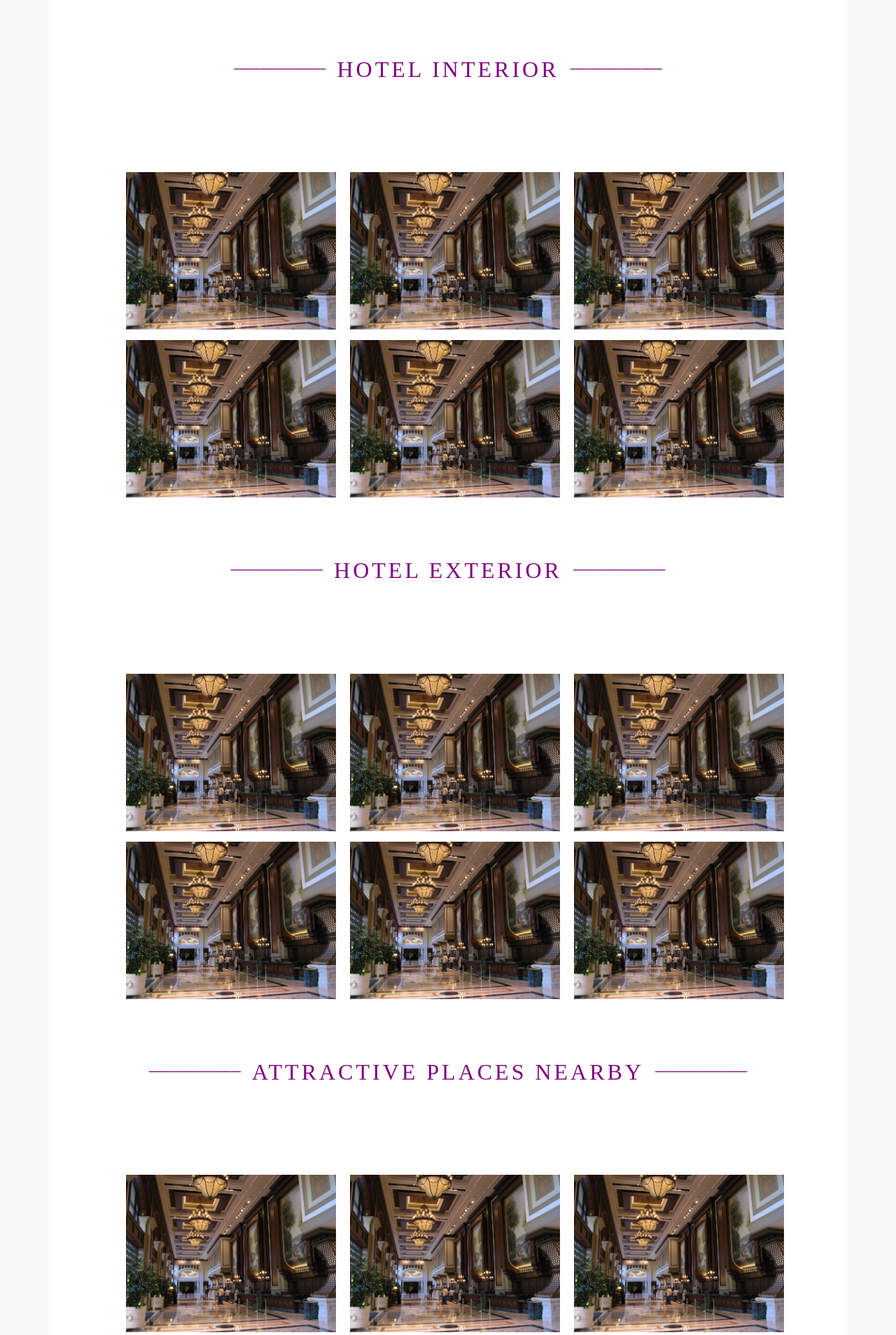
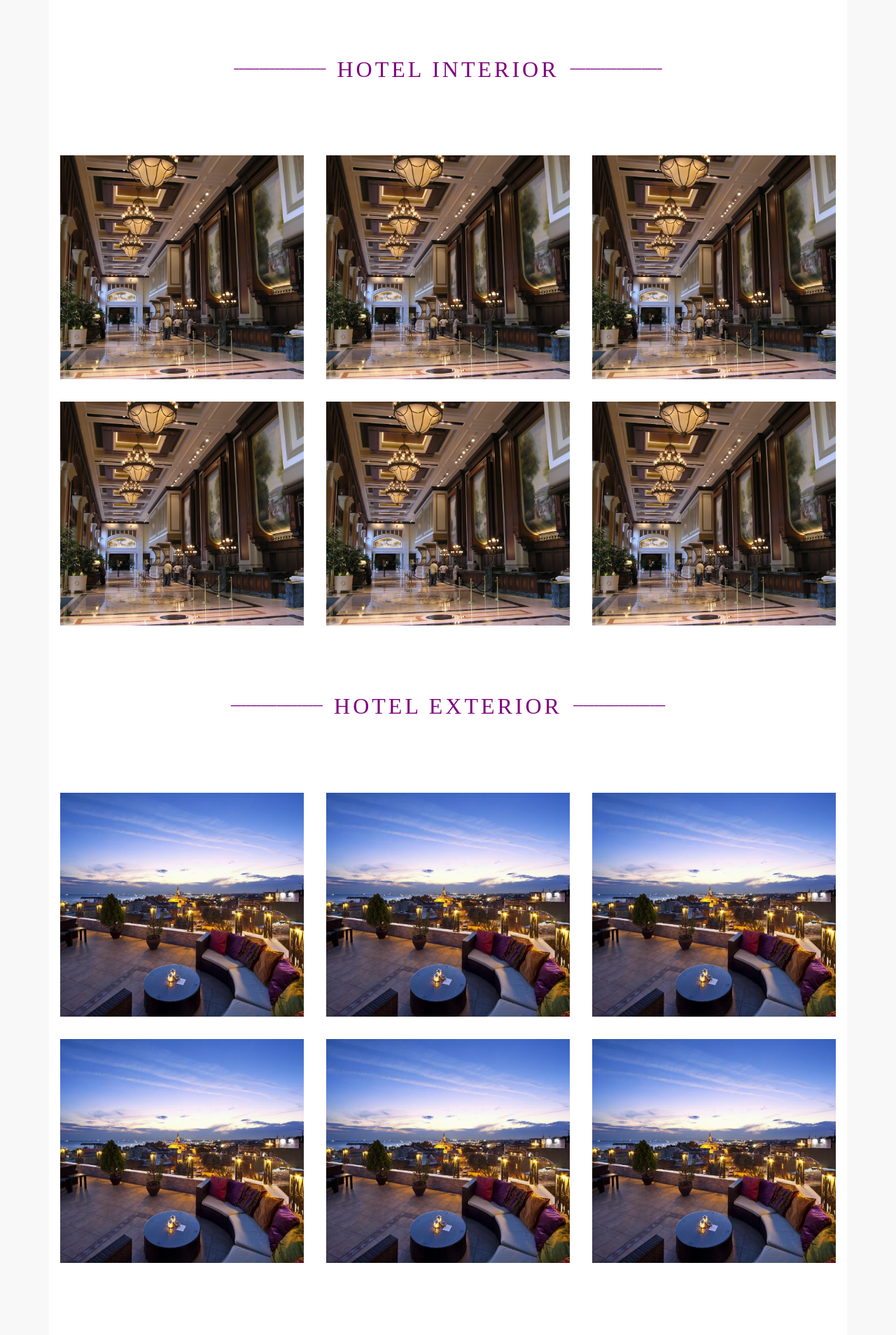
Before and after one commit to Kulesha95/WAD-Mini-Project-Group-3, a PHP site: page /gallery.php in a window 1280 px wide. Shown: the top 1908 px of the page at 70% size. Run offline with PHP 8.4, Linux system fonts and the light colour scheme; some libraries are stand-ins or nearby versions.

Commit message:
gallery final

```diff
--- a/css/gallery.css
+++ b/css/gallery.css
@@ -1,6 +1,11 @@
+.adjust{
+	height: 40vh;
+	width: 100%;
+	object-fit: cover;
+}
 .section-gap1 {
   padding-top: 80px;
-  padding-bottom: 40px;
+  padding-bottom: 80px;
 }
 .headingGallery{
 	letter-spacing: 4px;
@@ -10,86 +15,58 @@
 
 }
 
-.insideText{
-	border-left: 6px solid purple;
-  	letter-spacing: 4px;
-	font:serif;
-	color: blue;
-	margin-top: 60px;
-	margin-bottom: -50px;
-	margin-left: 110px;
-}
-#magnifier{
-	width: 122px;
-	height: 92px;
-	margin-left: 50px;
-	opacity: 0.5;
-}
-.contaner1{
-	width: 1280px;
-	margin: 70px auto 0;
-	display: flex;
-	flex-direction: row;
-	flex-wrap: wrap;
-	padding-left: 100px;
-}
-
-
-.contaner1  .box{
-	position: relative;
-	width: 300px;
-	height: 220px;
-	background: white;
-	margin: 10px;
-	box-sizing: border-box;
-	display: inline-block;
-}
-
-.contaner1 .box .imgbox{
+.imgBox{
 	position: relative;
 	overflow: hidden;
 }
 
-.contaner1 .box .imgbox img{
-
-	max-width: 100%;
+.imgBox img{
 	transition: transform 2s;
-	}
-.contaner1 .box:hover .imgbox img{
+}
+.imgBox:hover img{
 	transform: scale(1.2);
 }
 
-.contaner1 .box .details{
+.details{
 	position: absolute;
 	top: 10px;
-	left: 10px;
+	left: 20px;
 	bottom: 10px;
 	right: 10px;
-	background: rgba(0,0,0,.8);
+	background:rgba(0,0,0,.8);
 	transform: scaleY(0);
 	transition: transform .5s;
 }
-.contaner1 .box:hover .details{
+.imgBox:hover .details{
 	transform: scaleY(1);
 }
 
-.contaner1 .box .details .content{
+.details .content{
 	position: absolute;
 	top: 50%;
 	transform: translateY(-50%);
 	text-align: center;
 	padding: 15px;
-	color: #fff ;
+	color: #fff;
 }
-.contaner1 .box .details .content h2{
+.fas {
+ color: #dd99ff;
+ margin-left: 125px;
+ margin-top: -20px;
+ font-size: 50px;
+}
+/*.details .content .h2{
 	margin: 0;
 	padding: 0;
 	font-size: 20px;
 	color: #df80ff;
 }
-
-.contaner1 .box .details .content p{
+.details .content .h2{
 	margin: 10px 0 0;
 	padding: 0;
 
+}*/
+#tit{
+	color: #dd99ff;
+	font-family: sans-serif;
 }
--- a/gallery.php
+++ b/gallery.php
@@ -16,79 +16,60 @@ include_once "navigation.php";
 
    <!-- section 1 inside hotel -->
   <div class="row">
-   <div class="contaner1">
-  <div class="box">
-     <div class="imgbox">
-       <img src="img/gallery/inside1.jpg">
+
+
+  <div class=" imgBox col-12 col-md-4 p-3">
+    <img src="img/gallery/inside1.jpg" class="img-fluid adjust">
     <div class="details">
       <div class="content">
-          <a href="img/gallery/inside1.jpg" target="_blank"><img src="img/gallery/magnify.png" id="magnifier";></a>
-
-          </div>
+      <a href="img/gallery/inside1.jpg" target="_blank"><i class="fas fa-search-plus"></i></a>
     </div>
     </div>
   </div>
 
-    <div class="box">
-     <div class="imgbox">
-       <img src="img/gallery/inside1.jpg">
+
+  <div class=" imgBox col-12 col-md-4 p-3">
+    <img src="img/gallery/inside1.jpg" class="img-fluid adjust">
     <div class="details">
       <div class="content">
-          <a href="img/gallery/inside1.jpg" target="_blank"><img src="img/gallery/magnify.png" id="magnifier";></a>
-
+      <a href="img/gallery/inside1.jpg" target="_blank"><i class="fas fa-search-plus"></i></a>
     </div>
+    </div>
+  </div>
+  <div class=" imgBox col-12 col-md-4 p-3">
+    <img src="img/gallery/inside1.jpg" class="img-fluid adjust" >
+    <div class="details">
+      <div class="content">
+      <a href="img/gallery/inside1.jpg" target="_blank"><i class="fas fa-search-plus"></i></a>
     </div>
     </div>
   </div>
 
-    <div class="box">
-     <div class="imgbox">
-       <img src="img/gallery/inside1.jpg">
+<div class="imgBox col-12 col-md-4 p-3">
+    <img src="img/gallery/inside1.jpg" class="img-fluid adjust">
     <div class="details">
       <div class="content">
-          <a href="img/gallery/inside1.jpg" target="_blank"><img src="img/gallery/magnify.png" id="magnifier";></a>
-
+      <a href="img/gallery/inside1.jpg" target="_blank"><i class="fas fa-search-plus"></i></a>
     </div>
+    </div>
+  </div>
+  <div class=" imgBox col-12 col-md-4 p-3">
+    <img src="img/gallery/inside1.jpg" class="img-fluid adjust">
+    <div class="details">
+      <div class="content">
+      <a href="img/gallery/inside1.jpg" target="_blank"><i class="fas fa-search-plus"></i></a>
+    </div>
+    </div>
+  </div>
+  <div class=" imgBox col-12 col-md-4 p-3">
+    <img src="img/gallery/inside1.jpg" class="img-fluid adjust" >
+    <div class="details">
+      <div class="content">
+      <a href="img/gallery/inside1.jpg" target="_blank"><i class="fas fa-search-plus"></i></a>
     </div>
     </div>
   </div>
 
-    <div class="box">
-     <div class="imgbox">
-       <img src="img/gallery/inside1.jpg">
-       <div class="details">
-         <div class="content">
-          <a href="img/gallery/inside1.jpg" target="_blank"><img src="img/gallery/magnify.png" id="magnifier";></a>
-
-          </div>
-       </div>
-     </div>
-    </div>
-
-  <div class="box">
-     <div class="imgbox">
-       <img src="img/gallery/inside1.jpg">
-       <div class="details">
-         <div class="content">
-          <a href="img/gallery/inside1.jpg" target="_blank"><img src="img/gallery/magnify.png" id="magnifier";></a>
-
-          </div>
-       </div>
-     </div>
-    </div>
-
-  <div class="box">
-     <div class="imgbox">
-       <img src="img/gallery/inside1.jpg">
-       <div class="details">
-         <div class="content">
-          <a href="img/gallery/inside1.jpg" target="_blank"><img src="img/gallery/magnify.png" id="magnifier";></a>
-
-          </div>
-       </div>
-     </div>
-    </div>
-  </div>
 </div>
 
 
@@ -101,79 +82,60 @@ include_once "navigation.php";
         </div>
     </section>
   <div class="row">
-
-
-   <div class="contaner1">
-  <div class="box">
-     <div class="imgbox">
-       <img src="img/gallery/inside1.jpg">
+   <div class=" imgBox col-12 col-md-4 p-3">
+    <img src="img/gallery/outside1.jpg" class="img-fluid adjust">
     <div class="details">
       <div class="content">
-          <a href="img/gallery/inside1.jpg" target="_blank"><img src="img/gallery/magnify.png" id="magnifier";></a>
-
-          </div>
+      <a href="img/gallery/outside1.jpg" target="_blank"><i class="fas fa-search-plus"></i></a>
     </div>
     </div>
   </div>
 
-    <div class="box">
-     <div class="imgbox">
-       <img src="img/gallery/inside1.jpg">
+
+  <div class=" imgBox col-12 col-md-4 p-3">
+    <img src="img/gallery/outside1.jpg" class="img-fluid adjust">
     <div class="details">
       <div class="content">
-          <a href="img/gallery/inside1.jpg" target="_blank"><img src="img/gallery/magnify.png" id="magnifier";></a>
+      <a href="img/gallery/outside1.jpg" target="_blank"><i class="fas fa-search-plus"></i></a>
     </div>
+    </div>
+  </div>
+  <div class=" imgBox col-12 col-md-4 p-3">
+    <img src="img/gallery/outside1.jpg" class="img-fluid adjust" >
+    <div class="details">
+      <div class="content">
+      <a href="img/gallery/outside1.jpg" target="_blank"><i class="fas fa-search-plus"></i></a>
     </div>
     </div>
   </div>
 
-    <div class="box">
-     <div class="imgbox">
-       <img src="img/gallery/inside1.jpg">
+<div class="imgBox col-12 col-md-4 p-3">
+    <img src="img/gallery/outside1.jpg" class="img-fluid adjust">
     <div class="details">
       <div class="content">
-          <a href="img/gallery/inside1.jpg" target="_blank"><img src="img/gallery/magnify.png" id="magnifier";></a>
-
+      <a href="img/gallery/outside1.jpg" target="_blank"><i class="fas fa-search-plus"></i></a>
     </div>
+    </div>
+  </div>
+  <div class=" imgBox col-12 col-md-4 p-3">
+    <img src="img/gallery/outside1.jpg" class="img-fluid adjust">
+    <div class="details">
+      <div class="content">
+      <a href="img/gallery/outside1.jpg" target="_blank"><i class="fas fa-search-plus"></i></a>
+    </div>
+    </div>
+  </div>
+  <div class=" imgBox col-12 col-md-4 p-3">
+    <img src="img/gallery/outside1.jpg" class="img-fluid adjust" >
+    <div class="details">
+      <div class="content">
+     <a href="img/gallery/outside1.jpg" target="_blank"><i class="fas fa-search-plus"></i></a>
     </div>
     </div>
   </div>
 
-    <div class="box">
-     <div class="imgbox">
-       <img src="img/gallery/inside1.jpg">
-       <div class="details">
-         <div class="content">
-          <a href="img/gallery/inside1.jpg" target="_blank"><img src="img/gallery/magnify.png" id="magnifier";></a>
 
     </div>
-       </div>
-     </div>
-    </div>
-
-  <div class="box">
-     <div class="imgbox">
-       <img src="img/gallery/inside1.jpg">
-       <div class="details">
-         <div class="content">
-          <a href="img/gallery/inside1.jpg" target="_blank"><img src="img/gallery/magnify.png" id="magnifier";></a>
-
-          </div>
-       </div>
-     </div>
-    </div>
-
-  <div class="box">
-     <div class="imgbox">
-       <img src="img/gallery/inside1.jpg">
-       <div class="details">
-         <div class="content">
-          <a href="img/gallery/inside1.jpg" target="_blank"><img src="img/gallery/magnify.png" id="magnifier";></a>
-
-          </div>
-       </div>
-     </div>
-  </div></div></div>
 
   <!--section3 places to visit -->
   <section class="gallery_details section-gap1 ">
@@ -184,79 +146,65 @@ include_once "navigation.php";
         </div>
     </section>
   <div class="row">
-
-
-   <div class="contaner1">
-  <div class="box">
-     <div class="imgbox">
-       <img src="img/gallery/inside1.jpg">
+   <div class=" imgBox col-12 col-md-4 p-3">
+    <img src="img/gallery/places1.jpg" class="img-fluid adjust">
     <div class="details">
       <div class="content">
-          <h2>Location name</h2>
-          <p>Here,place a discription about the location</p>
-          </div>
+      <h2 id="tit">Place name</h2>
+      <p>Here, you can add a description about the image/place</p>
     </div>
     </div>
   </div>
 
-    <div class="box">
-     <div class="imgbox">
-       <img src="img/gallery/inside1.jpg">
+
+  <div class=" imgBox col-12 col-md-4 p-3">
+    <img src="img/gallery/places1.jpg" class="img-fluid adjust">
     <div class="details">
       <div class="content">
-          <h2>Location name</h2>
-          <p>Here,place a discription about the location</p>
+      <h2 id="tit">Place name</h2>
+      <p>Here, you can add a description about the image/place</p>
     </div>
+    </div>
+  </div>
+  <div class=" imgBox col-12 col-md-4 p-3">
+    <img src="img/gallery/places1.jpg" class="img-fluid adjust" >
+    <div class="details">
+      <div class="content">
+      <h2 id="tit">Place name</h2>
+      <p>Here, you can add a description about the image/place</p>
     </div>
     </div>
   </div>
 
-    <div class="box">
-     <div class="imgbox">
-       <img src="img/gallery/inside1.jpg">
+<div class="imgBox col-12 col-md-4 p-3">
+    <img src="img/gallery/places1.jpg" class="img-fluid adjust">
     <div class="details">
       <div class="content">
-          <h2>Location name</h2>
-          <p>Here,place a discription about the location</p>
+      <h2 id="tit">Place name</h2>
+      <p>Here, you can add a description about the image/place</p>
     </div>
+    </div>
+  </div>
+  <div class=" imgBox col-12 col-md-4 p-3">
+    <img src="img/gallery/places1.jpg" class="img-fluid adjust">
+    <div class="details">
+      <div class="content">
+      <h2 id="tit">Place name</h2>
+      <p>Here, you can add a description about the image/place</p>
+    </div>
+    </div>
+  </div>
+  <div class=" imgBox col-12 col-md-4 p-3">
+    <img src="img/gallery/places1.jpg" class="img-fluid adjust" >
+    <div class="details">
+      <div class="content">
+      <h2 id="tit">Place name</h2>
+      <p>Here, you can add a description about the image/place</p>
     </div>
     </div>
   </div>
 
-    <div class="box">
-     <div class="imgbox">
-       <img src="img/gallery/inside1.jpg">
-       <div class="details">
-         <div class="content">
-          <h2>Location name</h2>
-          <p>Here,place a discription about the location</p>
-          </div>
-       </div>
-     </div>
-    </div>
 
-  <div class="box">
-     <div class="imgbox">
-       <img src="img/gallery/inside1.jpg">
-       <div class="details">
-         <div class="content">
-          <h2>Location name</h2>
-          <p>Here,place a discription about the location</p>
-          </div>
-       </div>
-     </div>
-    </div>
-
-  <div class="box">
-     <div class="imgbox">
-       <img src="img/gallery/inside1.jpg">
-       <div class="details">
-         <div class="content">
-          <h2>Location name</h2>
-          <p>Here,place a discription about the location</p>
-          </div>
-       </div>
-     </div>
     </div>
 
 
```
Also changed, not shown: img/gallery/places1.jpg (added). Lines whose indentation alone changed are shown as unchanged.
